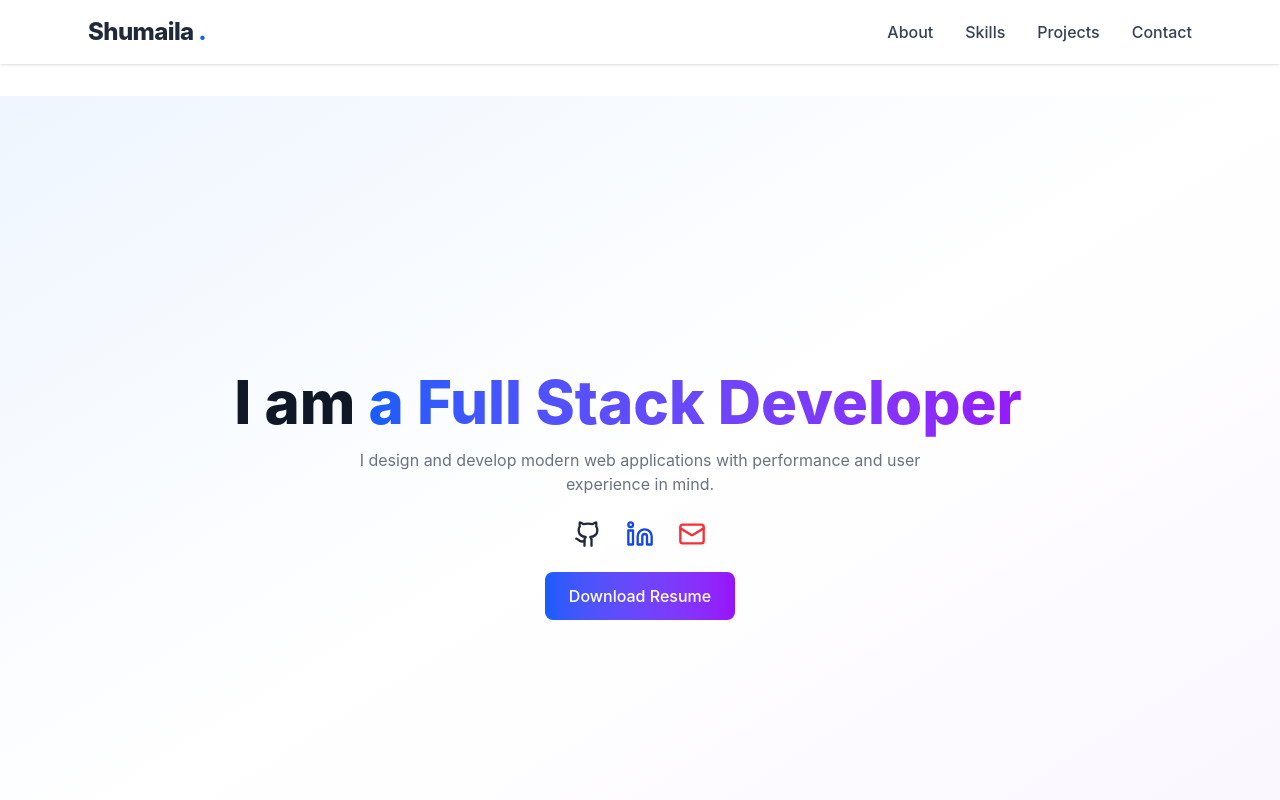
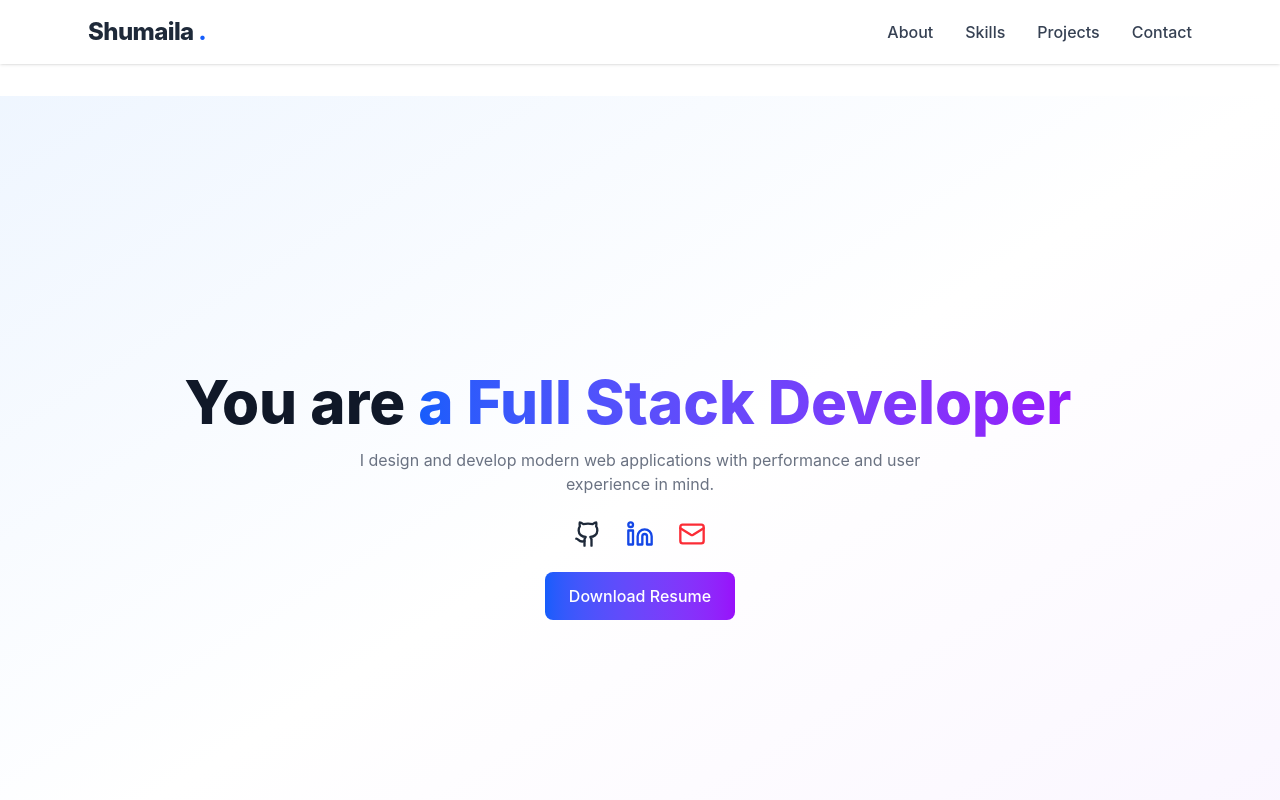
Before and after one commit to shumaila1421/Portfolio--Next.js, a Next.js app: page / in a window 1280 px wide. Shown: the top 800 px of the page. Built offline with nearby package versions, Linux system fonts and the light colour scheme.

Commit message:
UI updated

```diff
--- a/app/page.tsx
+++ b/app/page.tsx
@@ -101,7 +101,7 @@ export default function Home() {
         className="min-h-screen flex flex-col items-center justify-center text-center bg-linear-to-br from-blue-50 via-white to-purple-50 px-4"
       >
         <h1 className="text-5xl sm:text-6xl font-extrabold mb-4">
-          <span className="text-gray-900">I am </span>
+          <span className="text-gray-900">You are </span>
 
           <span className="bg-linear-to-r from-blue-600 to-purple-600 bg-clip-text text-transparent">
             <Typewriter
```
